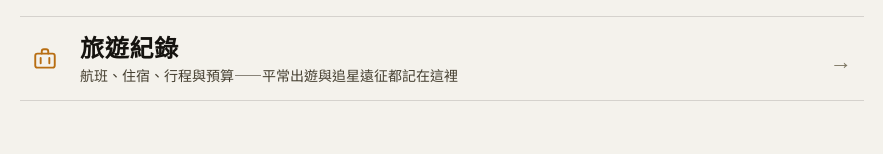
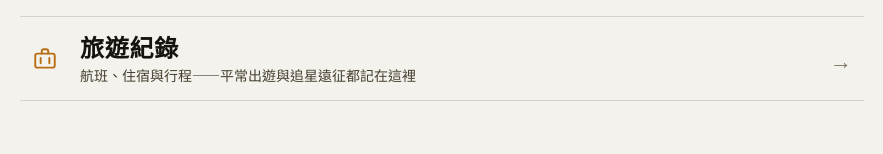
Before and after one commit to Yician0830/Yician0830.github.io, a plain HTML site: page index.html in a window 1280 px wide. Shown: the part 552-706 px from the top of the page, without its empty margins (198-1081 px from the left). Drawn offline with Linux system fonts and the light colour scheme; no server answers.

Commit message:
Add files via upload

```diff
--- a/index.html
+++ b/index.html
@@ -140,7 +140,7 @@
       <svg class="mark" viewBox="0 0 24 24" fill="none" stroke="currentColor" stroke-width="1.75" stroke-linecap="round" stroke-linejoin="round" aria-hidden="true"><rect x="3" y="7" width="18" height="13" rx="2"/><path d="M9 7V5a2 2 0 0 1 2-2h2a2 2 0 0 1 2 2v2M8 11v5M16 11v5"/></svg>
       <span class="body">
         <div class="title">旅遊紀錄</div>
-        <div class="desc">航班、住宿、行程與預算——平常出遊與追星遠征都記在這裡</div>
+        <div class="desc">航班、住宿與行程——平常出遊與追星遠征都記在這裡</div>
         <div class="meta" data-meta="travel"></div>
       </span>
       <span class="arrow">→</span>
```
